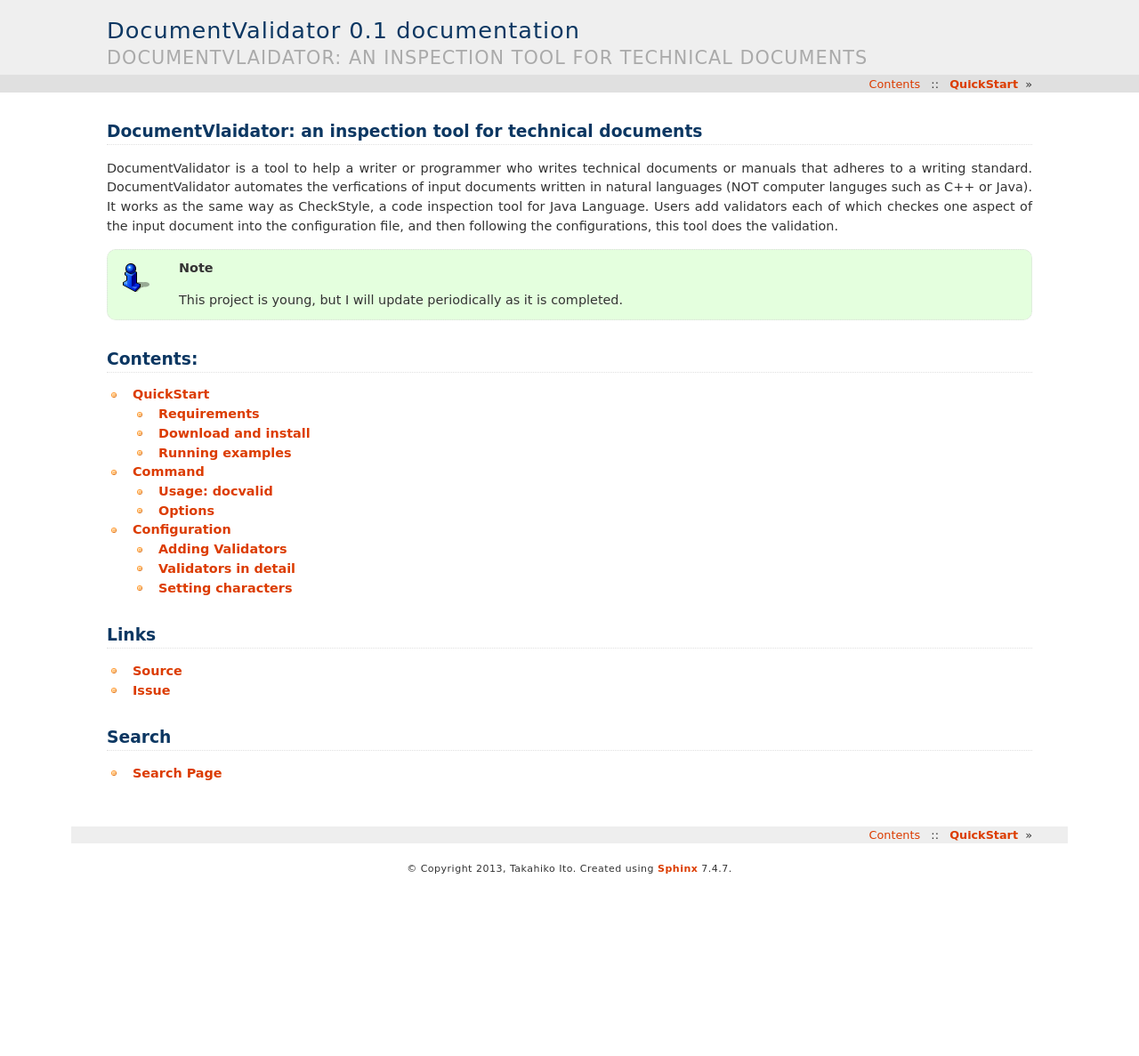
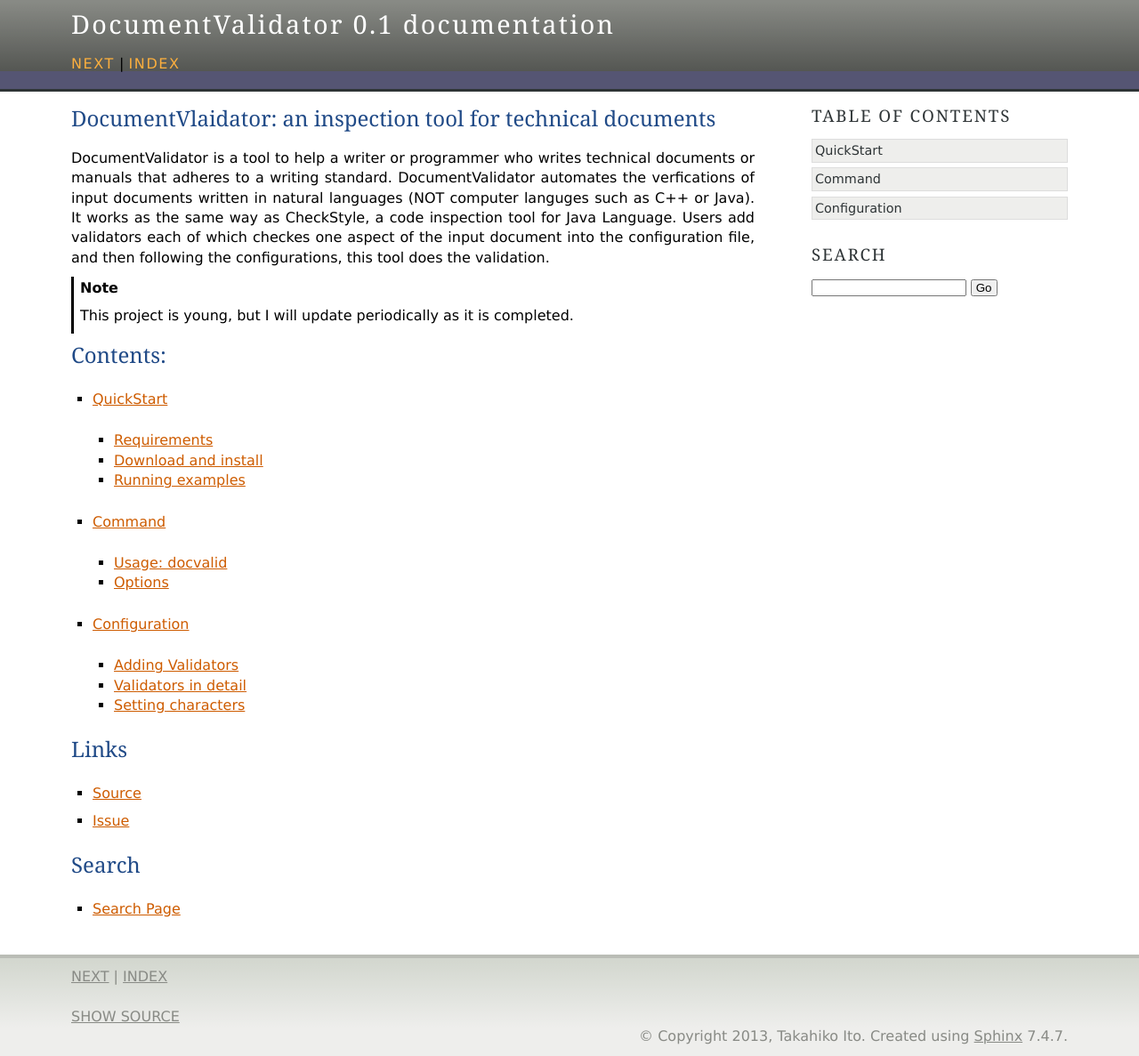
Before and after one commit to redpen-cc/redpen-doc, a Sphinx documentation site: the page built from source/index.rst, in a window 1280 px wide. Shown: the whole page at 89% size. Built offline with Sphinx 7.4.7, drawn with Linux system fonts in a browser that asks for light colours; before the commit the page ends 993 px from its top, so only the background shows below that.

Commit message:
Change template

```diff
--- a/source/conf.py
+++ b/source/conf.py
@@ -91,7 +91,7 @@
 
 # The theme to use for HTML and HTML Help pages.  See the documentation for
 # a list of builtin themes.
-html_theme = 'haiku'
+html_theme = 'agogo'
 
 # Theme options are theme-specific and customize the look and feel of a theme
 # further.  For a list of options available for each theme, see the
```
